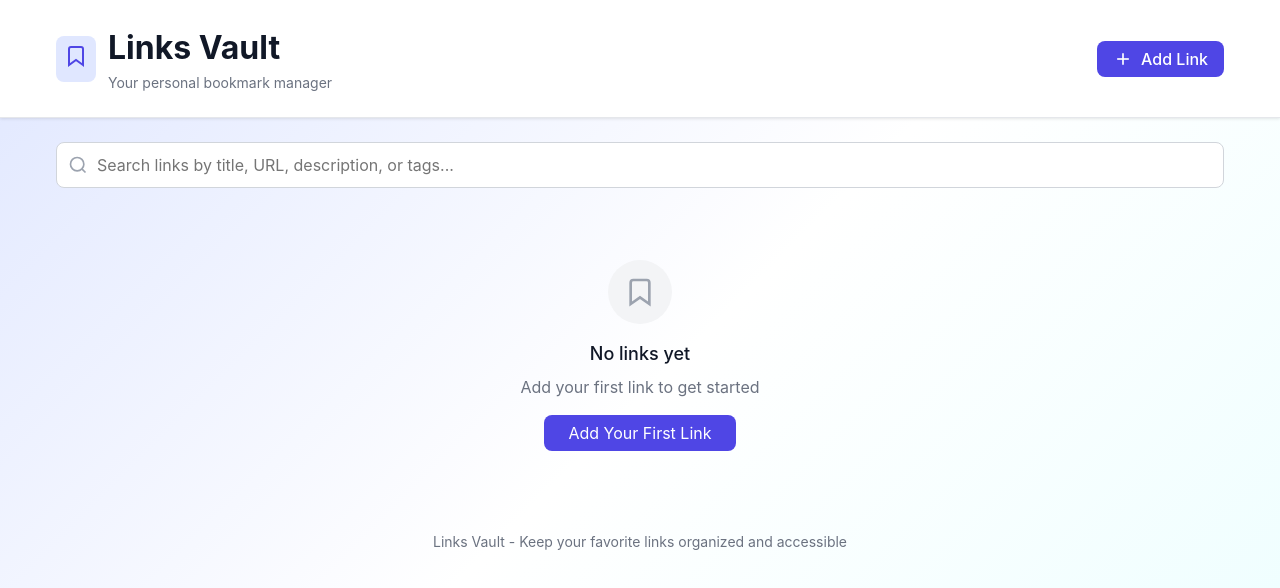
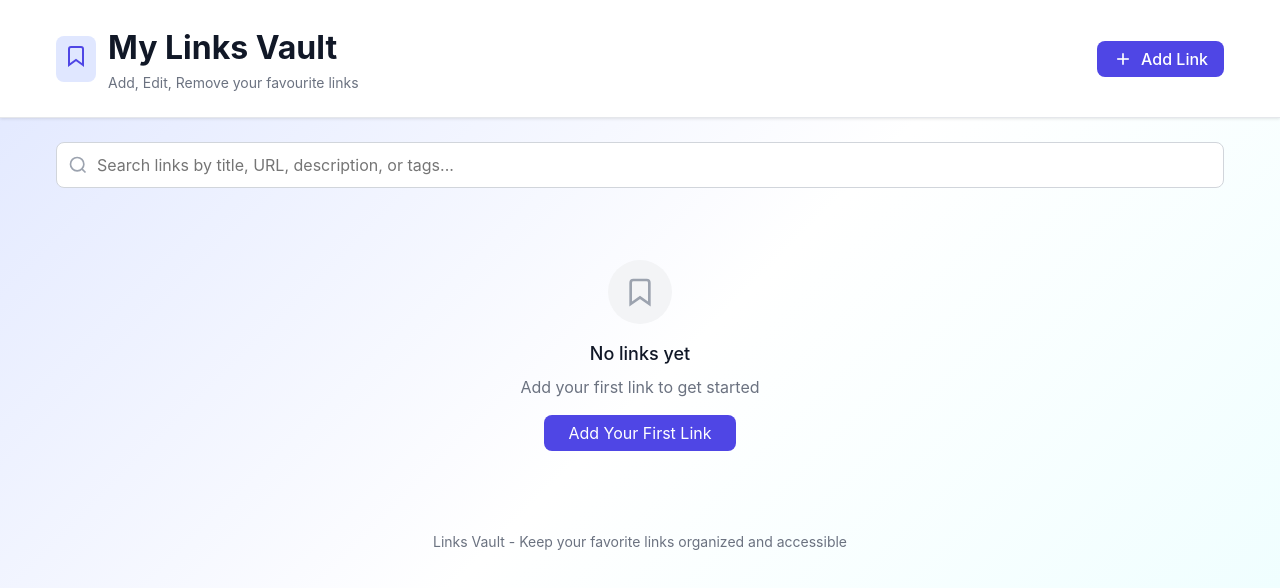
Before and after one commit to tlhololaiza/CodeTribeTask5-ReactTask2-Links-Vault-, a React (Vite) app: page / in a window 1280 px wide. Shown: the top 588 px of the page. Built offline with nearby package versions, Linux system fonts and the light colour scheme.

Commit message:
Update Header.tsx

```diff
--- a/src/components/Header/Header.tsx
+++ b/src/components/Header/Header.tsx
@@ -17,8 +17,8 @@ const Header: React.FC<HeaderProps> = ({ onAddClick }) => {
               </svg>
             </div>
             <div>
-              <h1 className="header-title">Links Vault</h1>
-              <p className="header-subtitle">Your personal bookmark manager</p>
+              <h1 className="header-title">My Links Vault</h1>
+              <p className="header-subtitle">Add, Edit, Remove your favourite links</p>
             </div>
           </div>
           <button onClick={onAddClick} className="add-btn">
```
